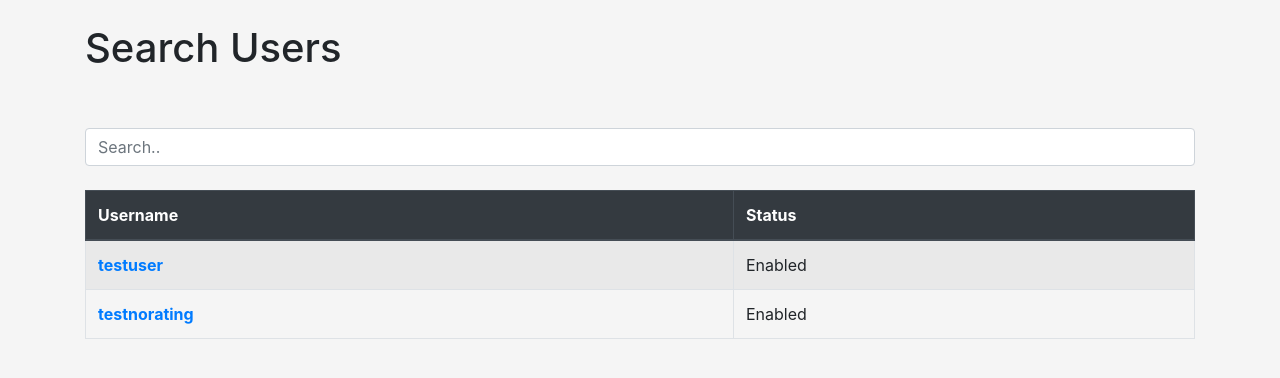
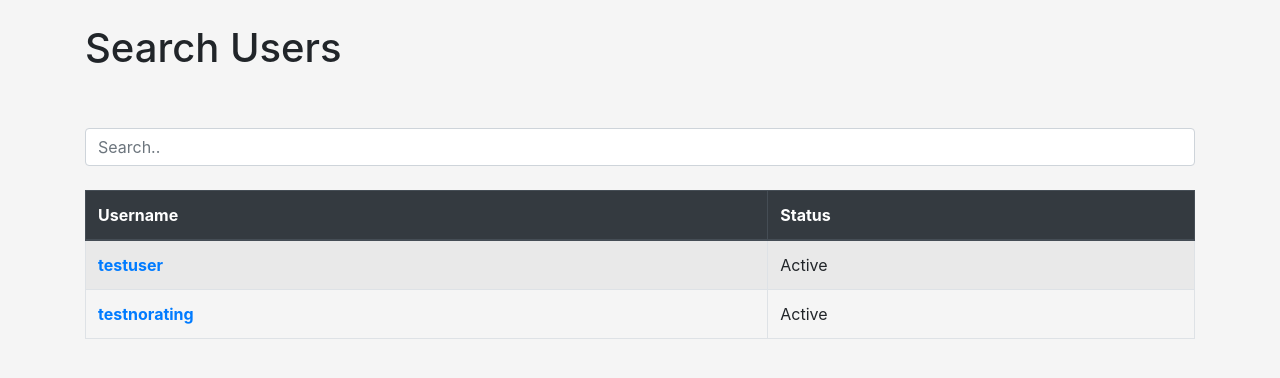
Before and after one commit to zxchen92/FYP, a Django app: page /searchusers in a window 1280 px wide. Shown: the part 56-434 px from the top of the page. Run offline with Django 4.2, Linux system fonts and the light colour scheme; a user stored in the database is signed in; data comes from the database, SQL or seed files in the repository; some libraries are stand-ins or nearby versions.

Commit message:
[FYP-28/51]Minor changes

```diff
--- a/Homepage/templates/searchusers.html
+++ b/Homepage/templates/searchusers.html
@@ -22,9 +22,9 @@
         <tr>
           <th scope="row"><a href="{% url 'viewuserprofile' item.id %}">{{ item.username }}</a></th>
           {% if item.is_active %}
-            <td>Enabled</td>
+            <td>Active</td>
           {% else %}
-            <td>Disabled</td>
+            <td>Deactivated</td>
           {% endif %}
         </tr>
       {% endfor %}
--- a/Homepage/templates/viewuserprofile.html
+++ b/Homepage/templates/viewuserprofile.html
@@ -77,8 +77,9 @@
   <div class="form-group">
     <label>User Status: {% if selected_user.is_active %}Active{% else %}Deactivated{% endif %}</label><br>
     <input type="checkbox" id="is_active" name="is_active" {% if not selected_user.is_active %}checked{% endif %}>
-    <label for="is_active">{% if selected_user.is_active %}Deactivate{% else %}Activate{% endif %} User</label>
+    <label for="is_active">Deactivate User</label>
   </div>
+  <a href="javascript:history.back()" class="btn btn-primary">Back</a>
   <button type="submit" class="btn btn-primary">Save</button>
 </form>
 
```
